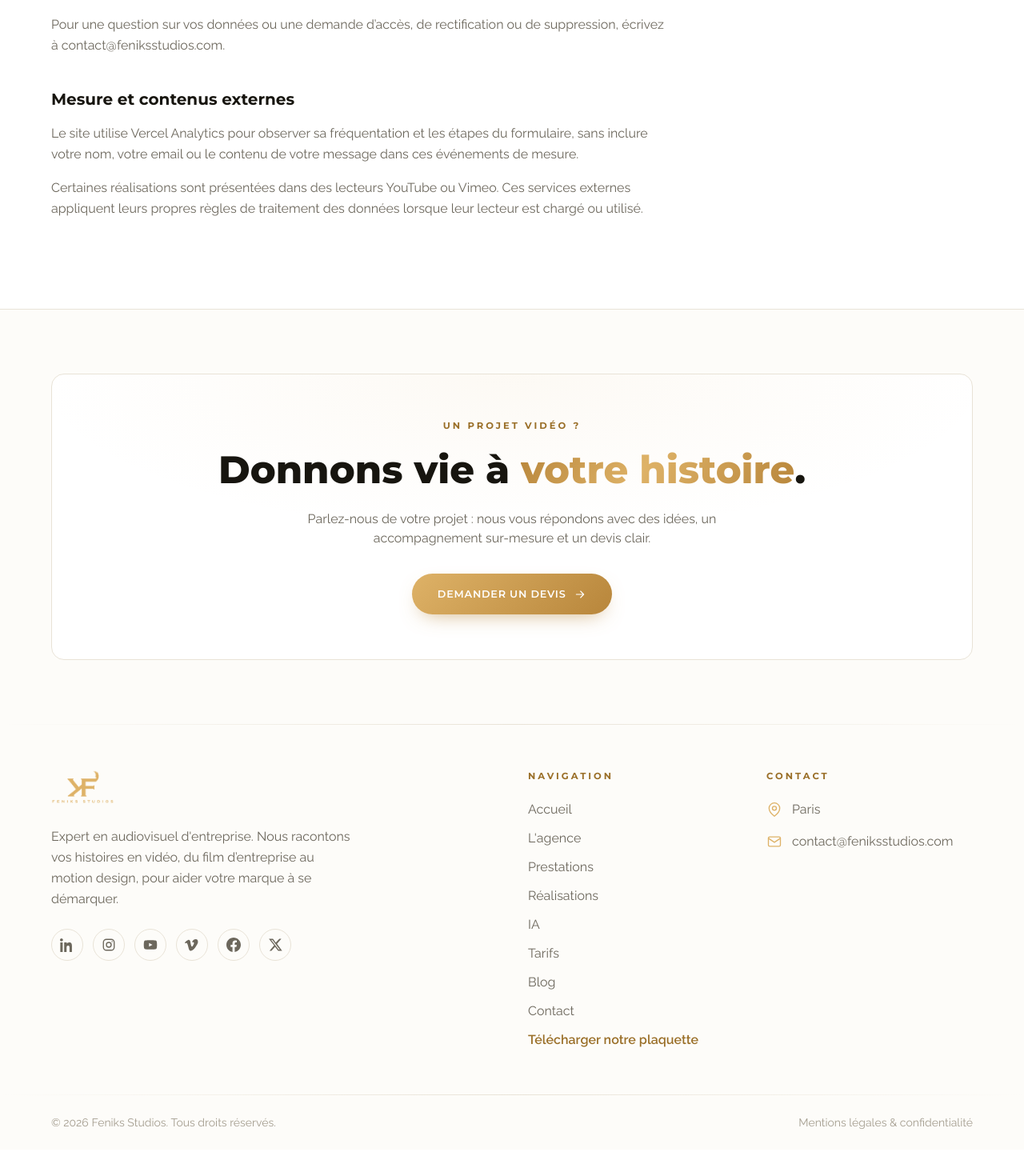
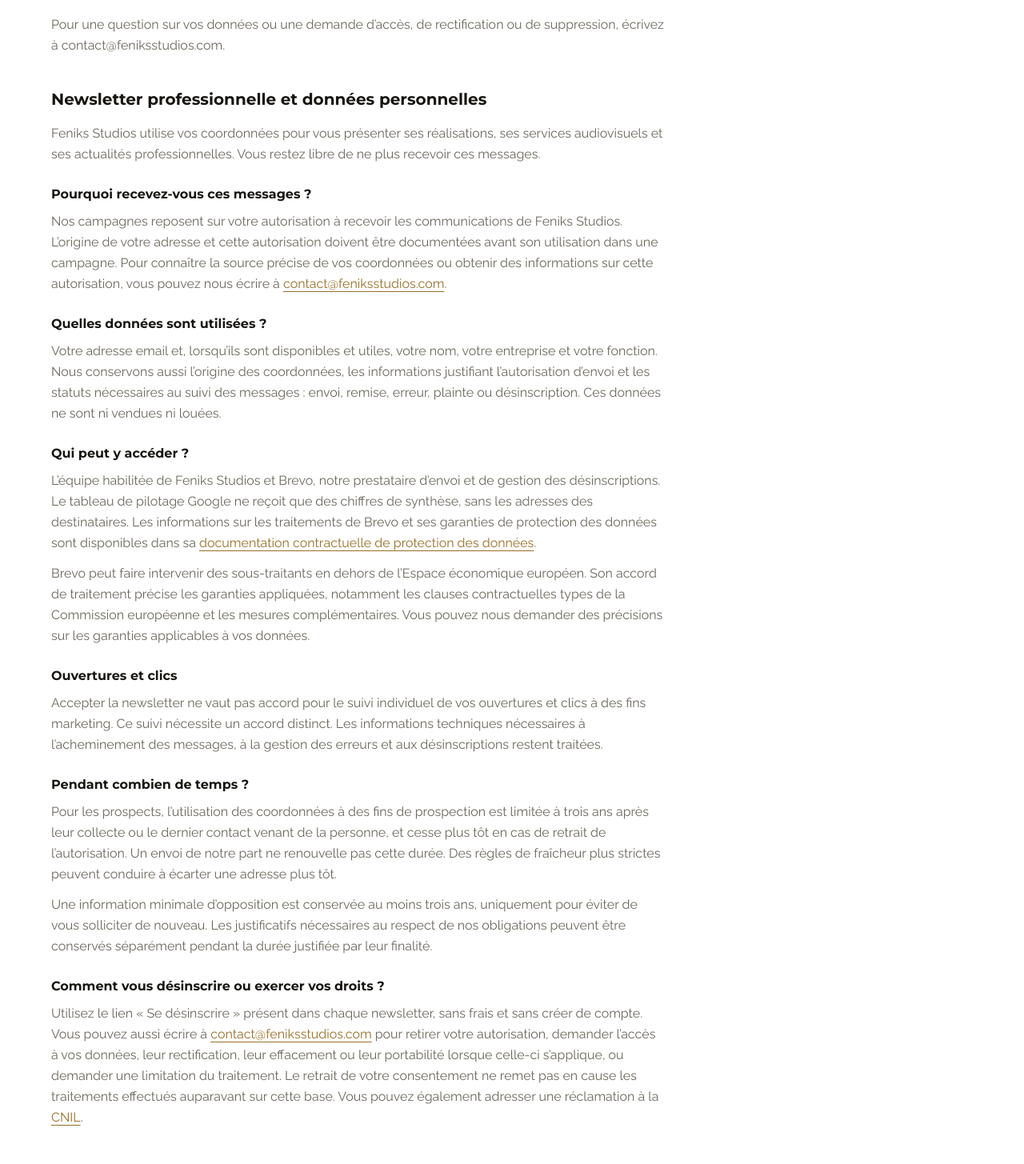
Before and after one commit to bennaserdhia-hash/feniks-studios, a Next.js app: page /mentions-legales in a window 1280 px wide. Shown: the part 870-2325 px from the top of the page at 80% size. Built offline with nearby package versions, Linux system fonts and the light colour scheme.

Commit message:
Document newsletter privacy and recipient rights (#1)
Co-authored-by: Feniks Studios <feniksstudios@MacBook-Pro-de-Feniks.local>

```diff
--- a/app/mentions-legales/page.tsx
+++ b/app/mentions-legales/page.tsx
@@ -6,7 +6,7 @@ export const metadata = {
   ...pageMetadata(
     "/mentions-legales",
     "Mentions légales et confidentialité",
-    "Informations sur Feniks Studios, l’hébergement du site et le traitement des demandes de contact.",
+    "Informations sur Feniks Studios, vos demandes de contact et l’utilisation de vos données pour notre newsletter professionnelle.",
   ),
   robots: { index: false, follow: true },
 };
@@ -80,6 +80,125 @@ export default function MentionsPage() {
               rectification ou de suppression, écrivez à {site.email}.
             </p>
           </section>
+          <section id="newsletter" className="scroll-mt-32" aria-labelledby="newsletter-title">
+            <h2 id="newsletter-title" className="font-display text-xl font-bold text-foreground mb-4">
+              Newsletter professionnelle et données personnelles
+            </h2>
+            <p>
+              {legalName} utilise vos coordonnées pour vous présenter ses
+              réalisations, ses services audiovisuels et ses actualités
+              professionnelles. Vous restez libre de ne plus recevoir ces messages.
+            </p>
+            <div className="mt-6 space-y-6">
+              <div>
+                <h3 className="font-display font-bold text-foreground mb-2">
+                  Pourquoi recevez-vous ces messages ?
+                </h3>
+                <p>
+                  Nos campagnes reposent sur votre autorisation à recevoir les
+                  communications de Feniks Studios. L’origine de votre adresse et
+                  cette autorisation doivent être documentées avant son utilisation
+                  dans une campagne. Pour connaître la source précise de vos
+                  coordonnées ou obtenir des informations sur cette autorisation,
+                  vous pouvez nous écrire à{" "}
+                  <a href={`mailto:${site.email}`} className="text-gold-ink underline underline-offset-4">
+                    {site.email}
+                  </a>.
+                </p>
+              </div>
+              <div>
+                <h3 className="font-display font-bold text-foreground mb-2">
+                  Quelles données sont utilisées ?
+                </h3>
+                <p>
+                  Votre adresse email et, lorsqu’ils sont disponibles et utiles,
+                  votre nom, votre entreprise et votre fonction. Nous conservons
+                  aussi l’origine des coordonnées, les informations justifiant
+                  l’autorisation d’envoi et les statuts nécessaires au suivi des
+                  messages : envoi, remise, erreur, plainte ou désinscription.
+                  Ces données ne sont ni vendues ni louées.
+                </p>
+              </div>
+              <div>
+                <h3 className="font-display font-bold text-foreground mb-2">
+                  Qui peut y accéder ?
+                </h3>
+                <p>
+                  L’équipe habilitée de Feniks Studios et Brevo, notre prestataire
+                  d’envoi et de gestion des désinscriptions. Le tableau de pilotage
+                  Google ne reçoit que des chiffres de synthèse, sans les adresses
+                  des destinataires. Les informations sur les traitements de
+                  Brevo et ses garanties de protection des données sont disponibles
+                  dans sa{" "}
+                  <a href="https://www.brevo.com/legal/termsofuse/#appendix-3-data-processing-agreement-dpa" className="text-gold-ink underline underline-offset-4" rel="noopener noreferrer" target="_blank">
+                    documentation contractuelle de protection des données
+                  </a>.
+                </p>
+                <p className="mt-3">
+                  Brevo peut faire intervenir des sous-traitants en dehors de
+                  l’Espace économique européen. Son accord de traitement précise
+                  les garanties appliquées, notamment les clauses contractuelles
+                  types de la Commission européenne et les mesures
+                  complémentaires. Vous pouvez nous demander des précisions
+                  sur les garanties applicables à vos données.
+                </p>
+              </div>
+              <div>
+                <h3 className="font-display font-bold text-foreground mb-2">
+                  Ouvertures et clics
+                </h3>
+                <p>
+                  Accepter la newsletter ne vaut pas accord pour le suivi
+                  individuel de vos ouvertures et clics à des fins marketing.
+                  Ce suivi nécessite un accord distinct. Les informations
+                  techniques nécessaires à l’acheminement des messages, à la
+                  gestion des erreurs et aux désinscriptions restent traitées.
+                </p>
+              </div>
+              <div>
+                <h3 className="font-display font-bold text-foreground mb-2">
+                  Pendant combien de temps ?
+                </h3>
+                <p>
+                  Pour les prospects, l’utilisation des coordonnées à des fins de
+                  prospection est limitée à trois ans après leur collecte ou le
+                  dernier contact venant de la personne, et cesse plus tôt en cas
+                  de retrait de l’autorisation. Un envoi de notre part ne renouvelle
+                  pas cette durée. Des règles de fraîcheur plus strictes peuvent
+                  conduire à écarter une adresse plus tôt.
+                </p>
+                <p className="mt-3">
+                  Une information minimale d’opposition est conservée au moins
+                  trois ans, uniquement pour éviter de vous solliciter de nouveau.
+                  Les justificatifs nécessaires au respect de nos obligations
+                  peuvent être conservés séparément pendant la durée justifiée
+                  par leur finalité.
+                </p>
+              </div>
+              <div>
+                <h3 className="font-display font-bold text-foreground mb-2">
+                  Comment vous désinscrire ou exercer vos droits ?
+                </h3>
+                <p>
+                  Utilisez le lien « Se désinscrire » présent dans chaque
+                  newsletter, sans frais et sans créer de compte. Vous pouvez
+                  aussi écrire à{" "}
+                  <a href={`mailto:${site.email}`} className="text-gold-ink underline underline-offset-4">
+                    {site.email}
+                  </a>{" "}
+                  pour retirer votre autorisation, demander l’accès à vos données,
+                  leur rectification, leur effacement ou leur portabilité lorsque
+                  celle-ci s’applique, ou demander une limitation du traitement.
+                  Le retrait de votre consentement ne remet pas en cause les
+                  traitements effectués auparavant sur cette base. Vous pouvez
+                  également adresser une réclamation à la{" "}
+                  <a href="https://www.cnil.fr/" className="text-gold-ink underline underline-offset-4" rel="noopener noreferrer" target="_blank">
+                    CNIL
+                  </a>.
+                </p>
+              </div>
+            </div>
+          </section>
           <section>
             <h2 className="font-display text-xl font-bold text-foreground mb-4">
               Mesure et contenus externes
```
